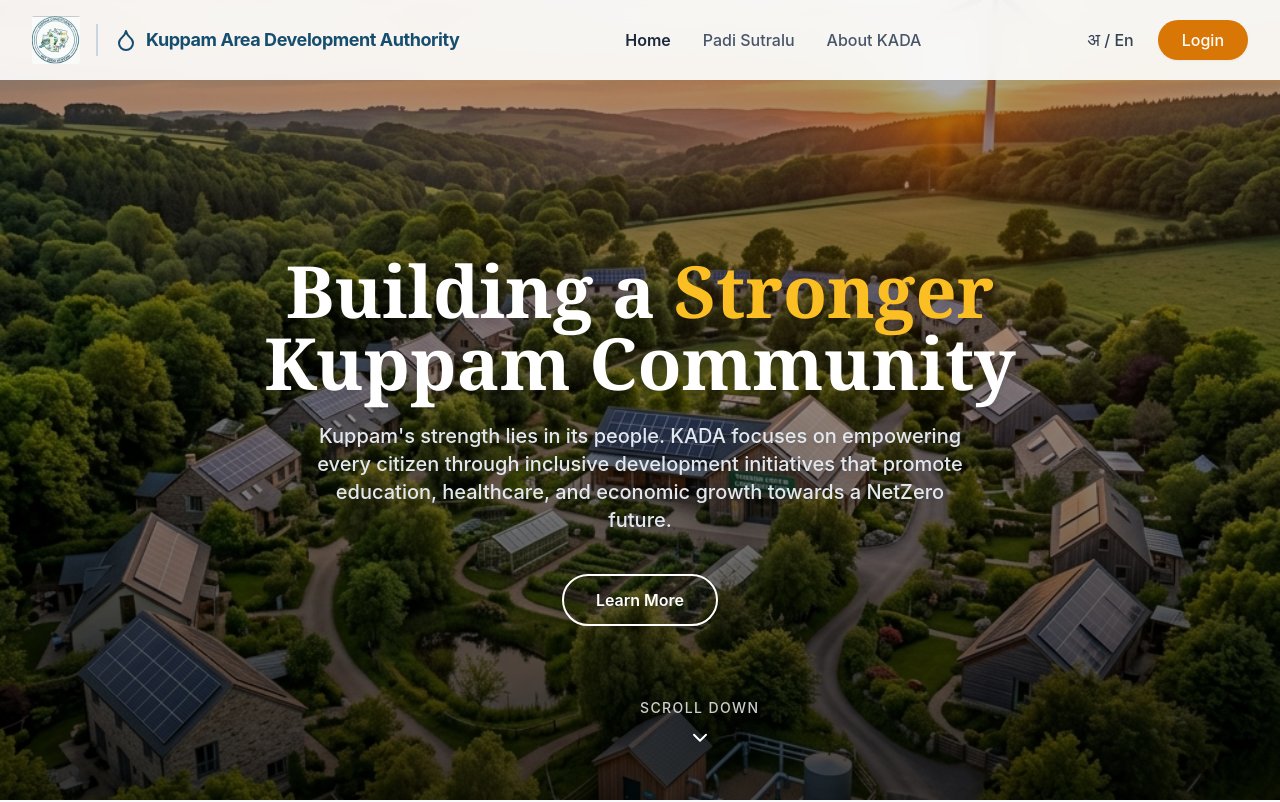
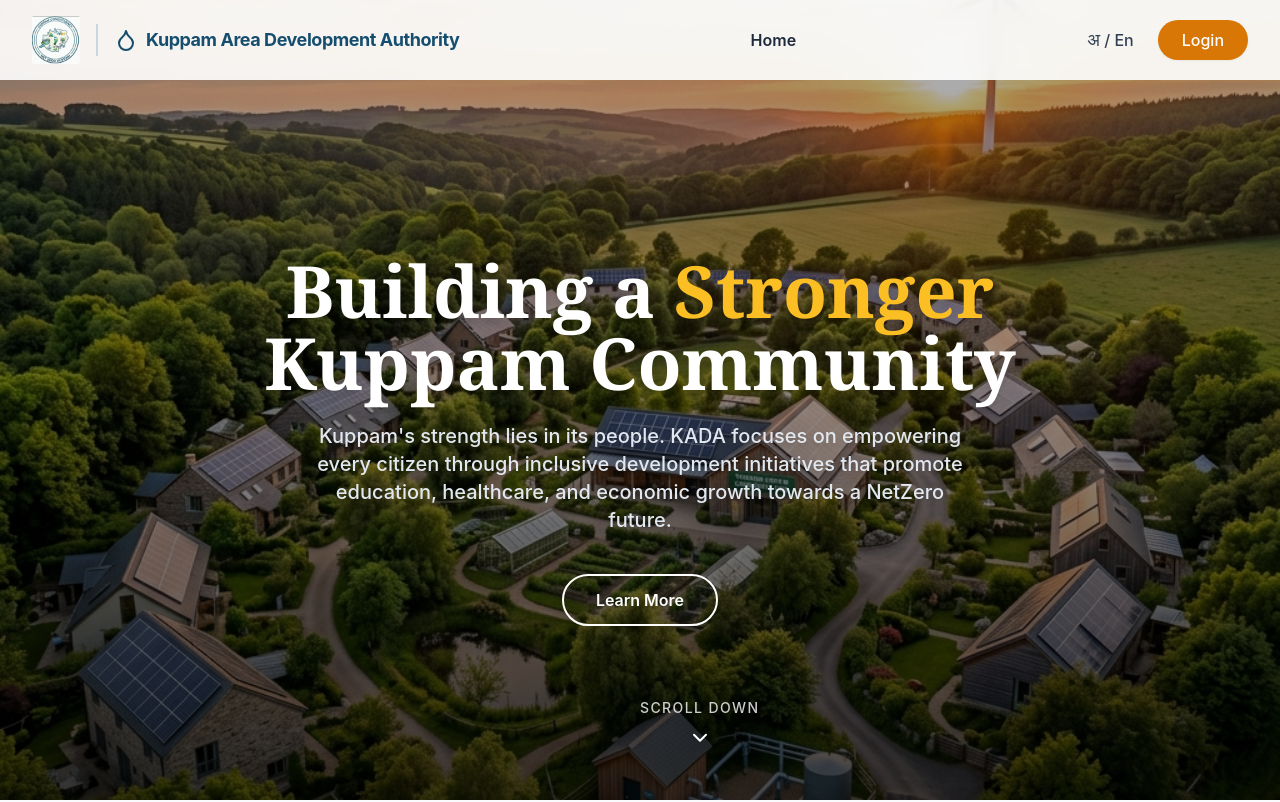
Before and after one commit to aivro348/kadav2, a React (Vite) app in the folder frontend/: page / in a window 1280 px wide. Shown: the top 802 px of the page. Built offline with nearby package versions, Linux system fonts and the light colour scheme.

Commit message:
Remove Padi Sutralu and About KADA links

```diff
--- a/frontend/src/pages/Landing.jsx
+++ b/frontend/src/pages/Landing.jsx
@@ -44,8 +44,6 @@ export default function Landing() {
             {/* Center Links */}
             <div className="hidden md:flex space-x-8">
               <a href="#" className="text-slate-800 font-semibold hover:text-primary-600 transition-colors">Home</a>
-              <a href="#" className="text-slate-600 font-medium hover:text-primary-600 transition-colors">Padi Sutralu</a>
-              <a href="#" className="text-slate-600 font-medium hover:text-primary-600 transition-colors">About KADA</a>
             </div>
 
             {/* Right Side */}
```
